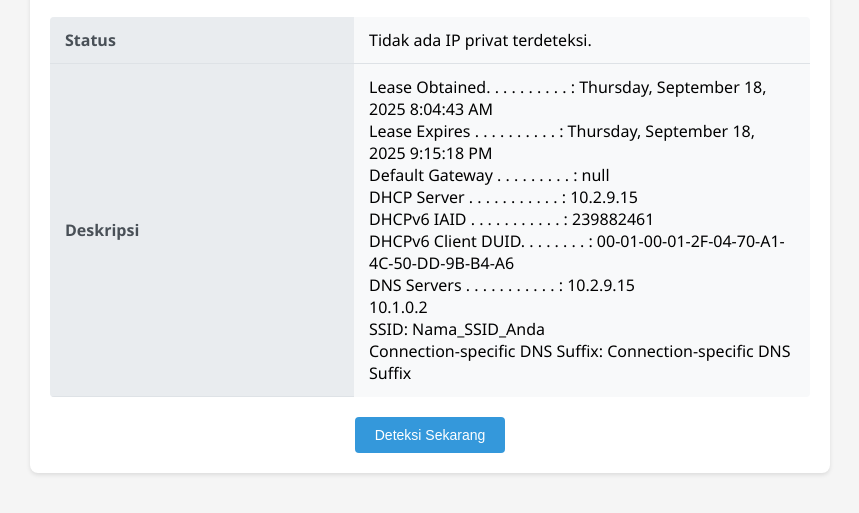
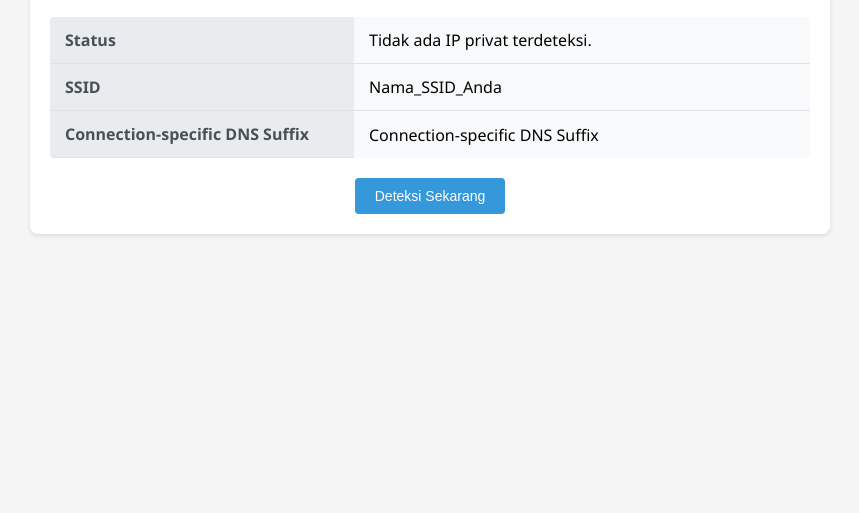
Before and after one commit to Dave-Codder/network-checker, a website: page index.html in a window 1280 px wide. Both pictures are taken after a click on the button "Deteksi Sekarang". Shown: the part 119-632 px from the top of the page, without its empty margins (210-1069 px from the left). Drawn offline with Linux system fonts and the light colour scheme.

Commit message:
Fix syntax error in API; cleanup network info handling

```diff
--- a/index.html
+++ b/index.html
@@ -185,23 +185,36 @@
       }
 
       // Tambahkan deskripsi statis sesuai permintaan
-      const desc =
-`Lease Obtained. . . . . . . . . . : Thursday, September 18, 2025 8:04:43 AM
-Lease Expires . . . . . . . . . . : Thursday, September 18, 2025 9:15:18 PM
-Default Gateway . . . . . . . . . : ${networkInfo.defaultGateway}
-DHCP Server . . . . . . . . . . . : 10.2.9.15
-DHCPv6 IAID . . . . . . . . . . . : 239882461
-DHCPv6 Client DUID. . . . . . . . : 00-01-00-01-2F-04-70-A1-4C-50-DD-9B-B4-A6
-DNS Servers . . . . . . . . . . . : 10.2.9.15
-                                      10.1.0.2
-SSID: ${networkInfo.ssid}
-Connection-specific DNS Suffix: ${networkInfo.dnsSuffix}`;
-
-      const row = table.insertRow();
-      row.insertCell(0).outerHTML = '<th>Deskripsi</th>';
-      const cell = row.insertCell(1);
-      cell.style.whiteSpace = "pre-line";
-      cell.textContent = desc;
+      // Tampilkan setiap deskripsi sebagai baris terpisah, ambil dari networkInfo
+      if (networkInfo.leaseObtained) {
+        table.insertRow().innerHTML = `<th>Lease Obtained</th><td>${networkInfo.leaseObtained}</td>`;
+      }
+      if (networkInfo.leaseExpires) {
+        table.insertRow().innerHTML = `<th>Lease Expires</th><td>${networkInfo.leaseExpires}</td>`;
+      }
+      if (networkInfo.defaultGateway) {
+        table.insertRow().innerHTML = `<th>Default Gateway</th><td>${networkInfo.defaultGateway}</td>`;
+      }
+      if (networkInfo.dhcpServer) {
+        table.insertRow().innerHTML = `<th>DHCP Server</th><td>${networkInfo.dhcpServer}</td>`;
+      }
+      if (networkInfo.dhcpv6Iaid) {
+        table.insertRow().innerHTML = `<th>DHCPv6 IAID</th><td>${networkInfo.dhcpv6Iaid}</td>`;
+      }
+      if (networkInfo.dhcpv6ClientDuid) {
+        table.insertRow().innerHTML = `<th>DHCPv6 Client DUID</th><td>${networkInfo.dhcpv6ClientDuid}</td>`;
+      }
+      if (networkInfo.dnsServers && Array.isArray(networkInfo.dnsServers)) {
+        table.insertRow().innerHTML = `<th>DNS Servers</th><td>${networkInfo.dnsServers.join('<br>')}</td>`;
+      } else if (networkInfo.dnsServers) {
+        table.insertRow().innerHTML = `<th>DNS Servers</th><td>${networkInfo.dnsServers}</td>`;
+      }
+      if (networkInfo.ssid) {
+        table.insertRow().innerHTML = `<th>SSID</th><td>${networkInfo.ssid}</td>`;
+      }
+      if (networkInfo.dnsSuffix) {
+        table.insertRow().innerHTML = `<th>Connection-specific DNS Suffix</th><td>${networkInfo.dnsSuffix}</td>`;
+      }
 
       output.appendChild(table);
     }
```
